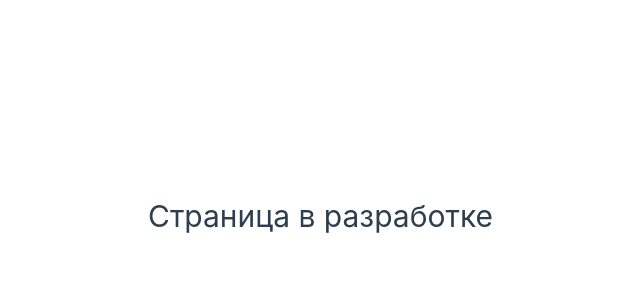
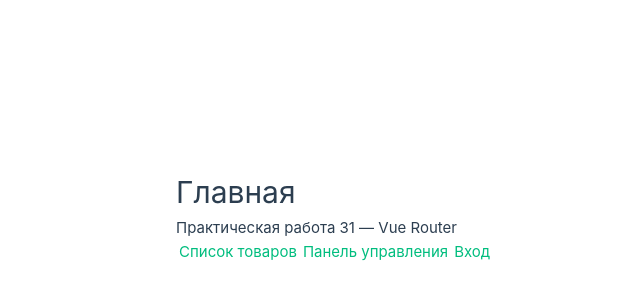
Before and after one commit to dobrv4er/pr31, a Vue app: page / in a window 1280 px wide. Shown: the part 184-484 px from the top of the page, without its empty margins (147-787 px from the left). Built offline with nearby package versions, Linux system fonts and the light colour scheme.

Commit message:
Добавлена навигация с главной страницы

```diff
--- a/src/pages/HomePage.vue
+++ b/src/pages/HomePage.vue
@@ -1,3 +1,11 @@
 <template>
-  <h1>Страница в разработке</h1>
+  <main>
+    <h1>Главная</h1>
+    <p>Практическая работа 31 — Vue Router</p>
+    <nav>
+      <RouterLink to="/products">Список товаров</RouterLink>
+      <RouterLink to="/dashboard">Панель управления</RouterLink>
+      <RouterLink to="/login">Вход</RouterLink>
+    </nav>
+  </main>
 </template>
```
